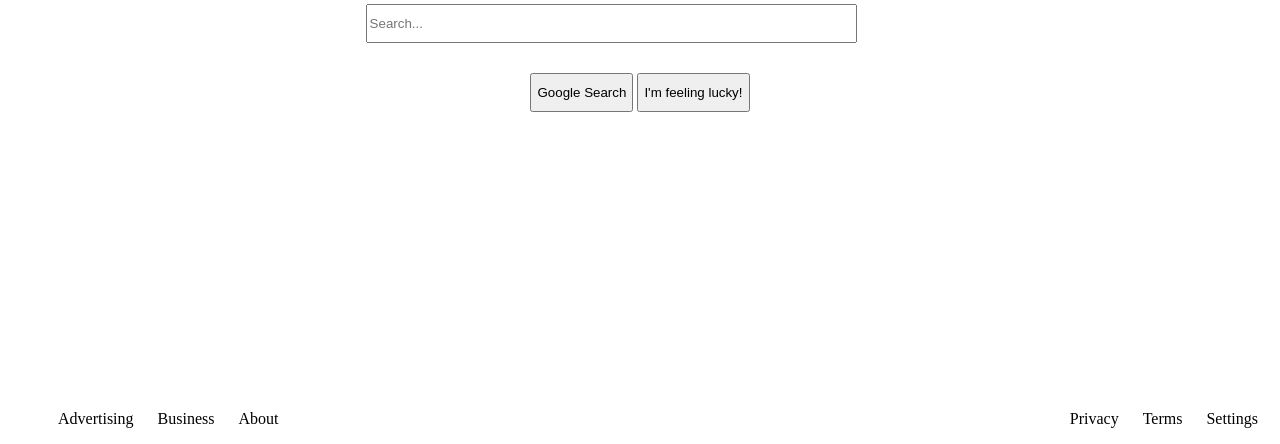
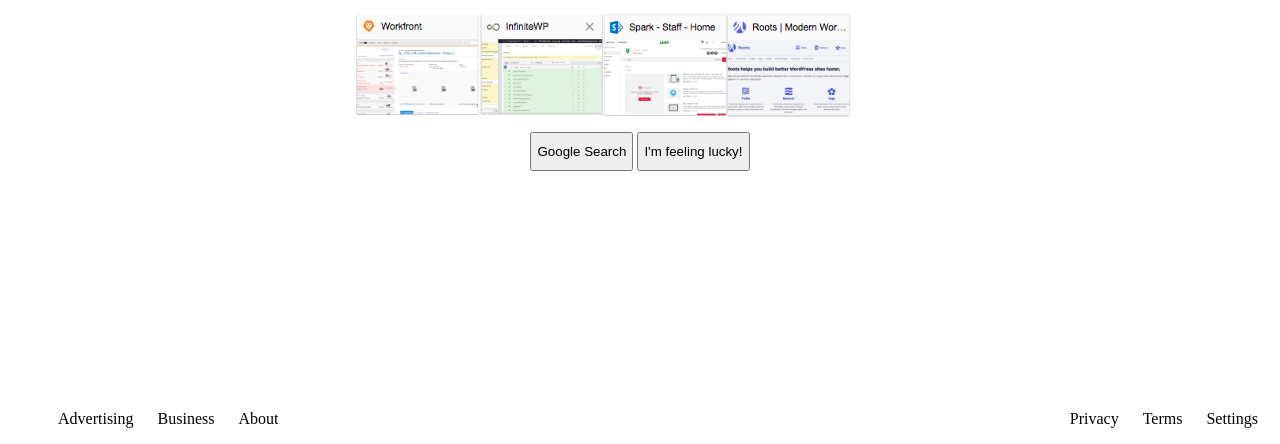
Before and after one commit to jpeay/Google, a plain HTML site: page index.html in a window 1280 px wide. Shown: the part 356-800 px from the top of the page. Drawn offline with Linux system fonts and the light colour scheme.

Commit message:
google homepage second commit

```diff
--- a/css/main.css
+++ b/css/main.css
@@ -24,7 +24,7 @@
     padding-top: 10px;
     padding-bottom: 10px;
     display: block;
-    width: 85%;
+    width: 100%;
     margin: 10px 10px 30px 10px;
 }
 
@@ -60,5 +60,33 @@
 
 input[type='submit'] {
     padding: 10px 5px;
+    margin-top: 15px;
+}
 
+.inputs ul {
+    width: 495px;
+    display: flex;
+    flex-direction: row;
+    margin: 0;
+    padding: 0;
+    justify-content: space-evenly;
 }
+
+.inputs ul li {
+    margin: 0;
+    padding: 0;
+    display: inline-block;
+}
+
+.inputs ul li a {
+    margin: 0;
+    padding: 0;
+    display: block;
+}
+
+.inputs ul li a img {
+    margin: 0;
+    padding: 0;
+    display: block;
+    width: 100%;
+}
--- a/index.html
+++ b/index.html
@@ -19,6 +19,28 @@
             <img src="img/google-logo.jpg">
             <div class="inputs">
                 <input type="text" placeholder="Search...">
+                <ul>
+                    <li>
+                        <a href="img/thumbnail-1.png">
+                            <img src="img/thumbnail-1.png">
+                        </a>
+                    </li>
+                    <li>
+                        <a href="img/thumbnail-2.png">
+                            <img src="img/thumbnail-2.png">
+                        </a>
+                    </li>
+                    <li>
+                        <a href="img/thumbnail-3.png">
+                            <img src="img/thumbnail-3.png">
+                        </a>
+                    </li>
+                    <li>
+                        <a href="img/thumbnail-4.png">
+                            <img src="img/thumbnail-4.png">
+                        </a>
+                    </li>
+                </ul>
                 <input type="submit" value="Google Search">
                 <input type="submit" value="I'm feeling lucky!">
             </div>
```
